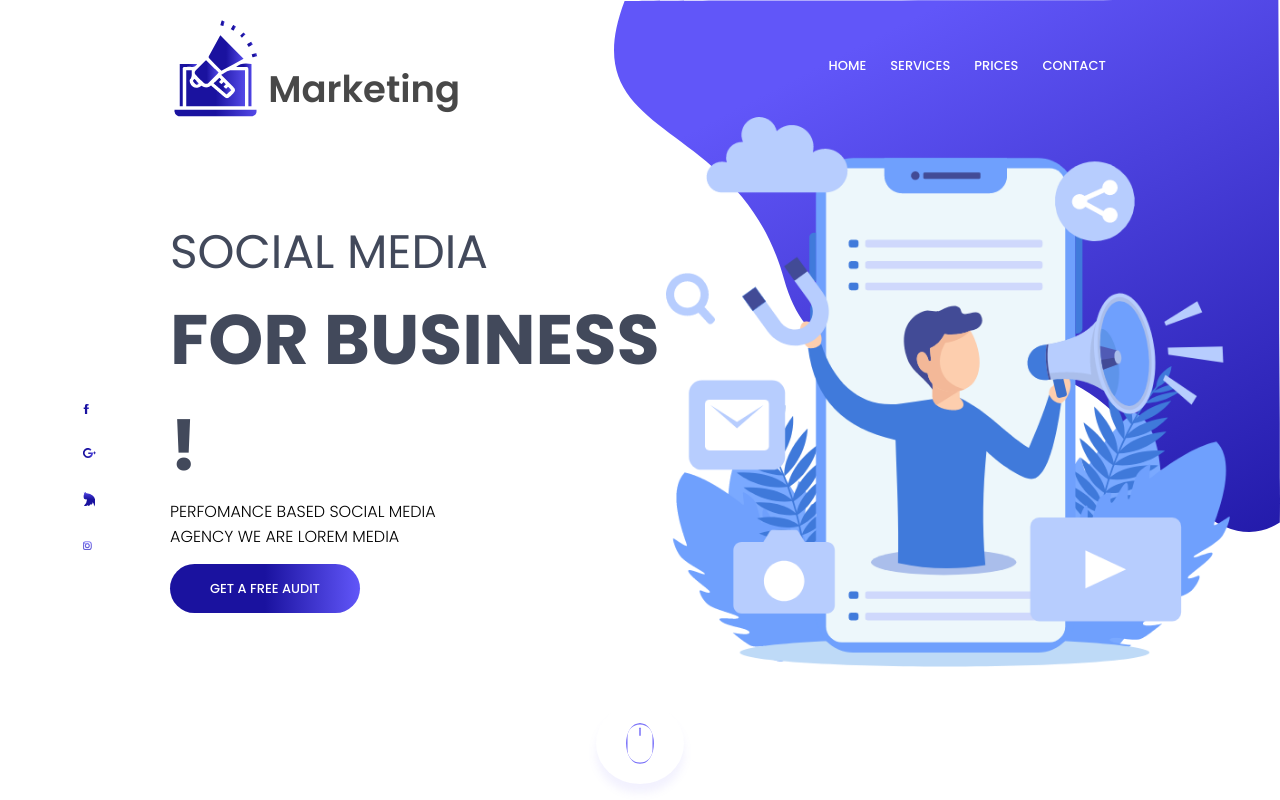
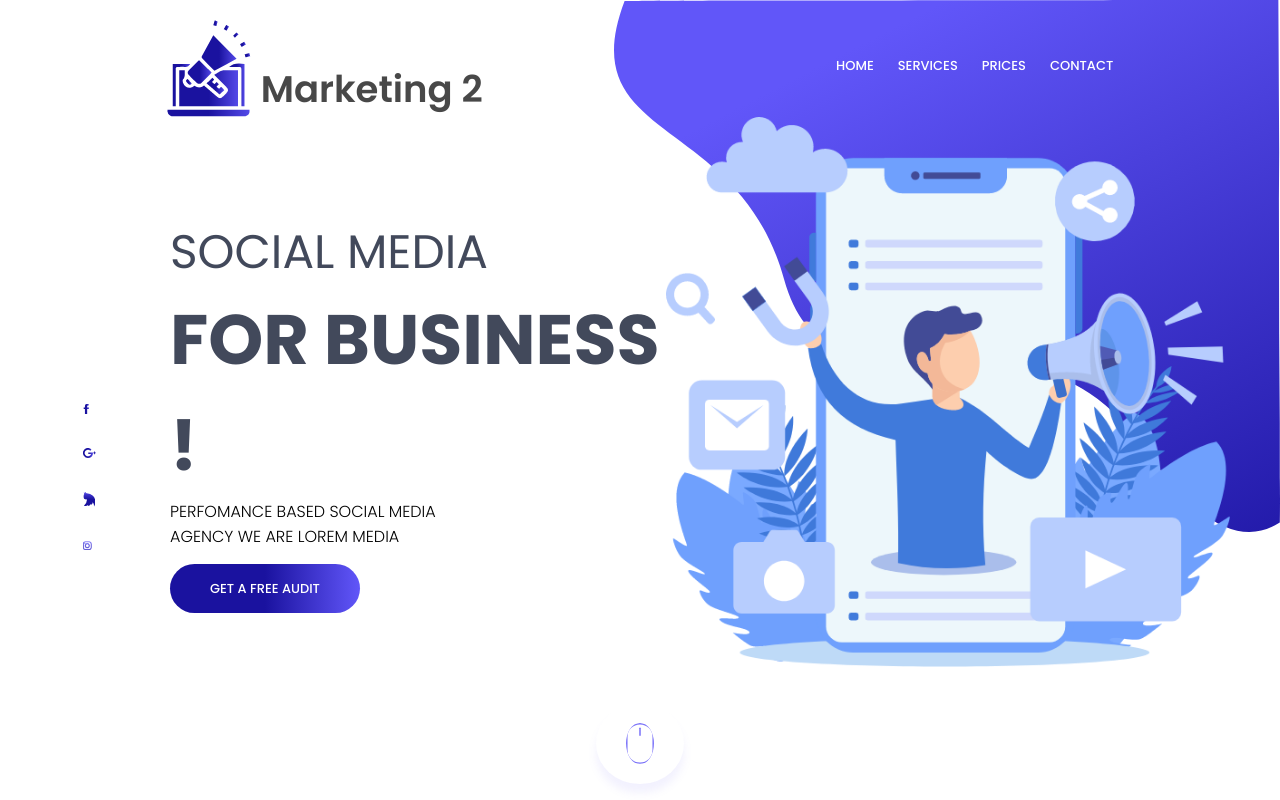
Before and after one commit to Ericar974/vercel-test, a website: page index.html in a window 1280 px wide. Shown: the top 800 px of the page. Drawn offline with Linux system fonts and the light colour scheme.

Commit message:
:add: marketing 2

```diff
--- a/index.html
+++ b/index.html
@@ -12,7 +12,7 @@
 
 <body>
     <header>
-        <aside><img src="img/logo.png" alt="Logo site"> <p>Marketing</p></aside>
+        <aside><img src="img/logo.png" alt="Logo site"> <p>Marketing 2</p></aside>
         <nav>
             <a href="#">Home</a>
             <a href="#">Services</a>
```
